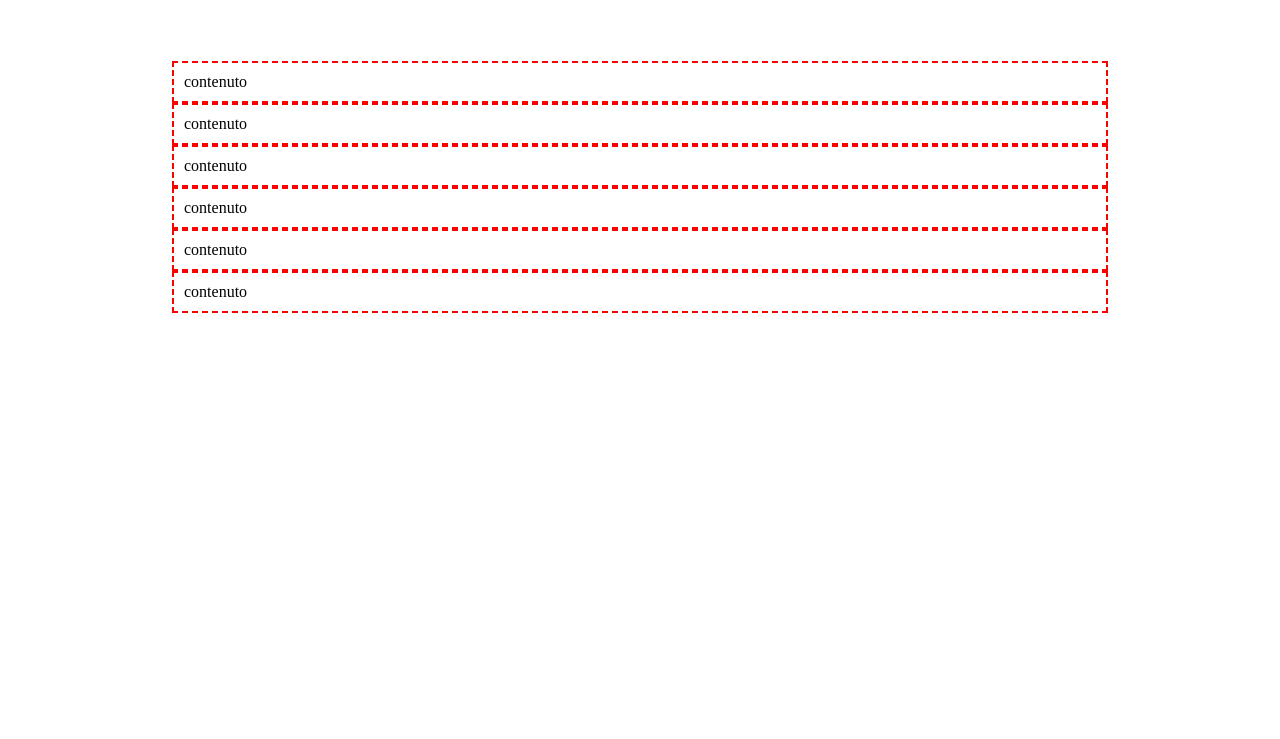
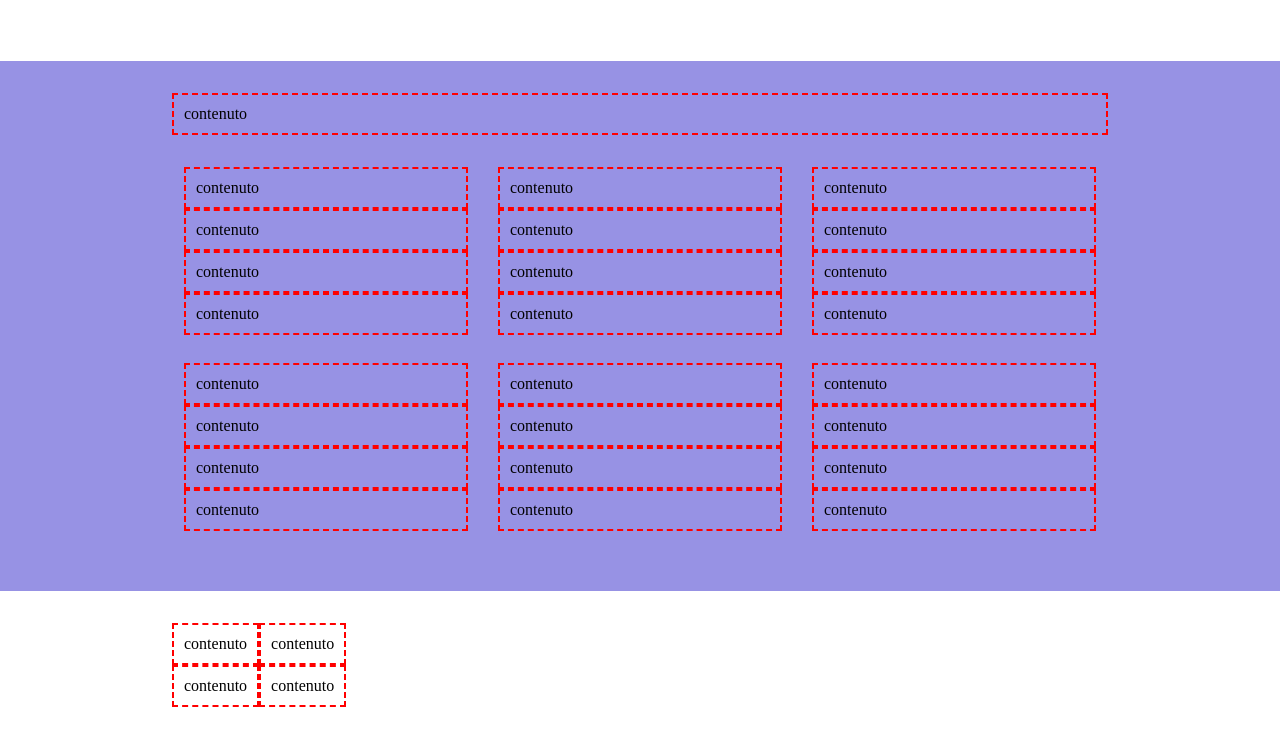
Before and after one commit to Roberto-Larivera/htmlcss-responsive-layout, a plain HTML site: page index.html in a window 1280 px wide. Shown: the part 853-1592 px from the top of the page. Before the commit the page ends 1166 px from the top, so only its background shows below. Drawn offline with Linux system fonts and the light colour scheme.

Commit message:
Inizio quinta sezione about

```diff
--- a/css/style.css
+++ b/css/style.css
@@ -13,7 +13,7 @@ header{
 
 /* SECTION APPLICATION  */
 #application {
-    padding: var(--space-margin);
+    padding: var(--space-margin) 0;
 }
 #application .cards{
     display: flex;
@@ -73,3 +73,43 @@ header{
 #testimonial .cards > .box{
     margin-bottom: var(--space-margin);
 }
+
+
+
+
+
+/* SECTION BENEFITS  */
+#benefits{
+    background-color: var(--secondary-color);
+    padding: var(--space-margin) 0;
+}
+#benefits  .container > .box {
+    margin-bottom: var(--space-margin);
+}
+#benefits .cards{
+    width: 100%;
+    display: flex;
+    flex-wrap: wrap;
+    justify-content: space-between;
+}
+
+#benefits .card{
+    width: calc((100% / 3) - 1.75rem) ;
+    margin-left: 0.75rem;
+    margin-right: 0.75rem;
+    margin-bottom: 1.75rem;
+    display: flex;
+    flex-direction: column;
+}
+
+
+
+
+/* SECTION ABOUT */
+#about{
+    padding: var(--space-margin) 0;
+}
+#about .row{
+    width: 100%;
+    display: flex;
+}
--- a/index.html
+++ b/index.html
@@ -140,6 +140,10 @@
         <section id="benefits">
             <div class="container">
 
+                <div class="box">
+                    contenuto
+                </div>
+
                 <div class="cards">
 
                     <div class="card">
@@ -149,35 +153,114 @@
                         <div class="box">
                             contenuto
                         </div>
+                        <div class="box">
+                            contenuto
+                        </div>
+                        <div class="box">
+                            contenuto
+                        </div>
                     </div>
-
                     <div class="card">
+                        <div class="box">
+                            contenuto
+                        </div>
+                        <div class="box">
+                            contenuto
+                        </div>
+                        <div class="box">
+                            contenuto
+                        </div>
+                        <div class="box">
+                            contenuto
+                        </div>
+                    </div>
+                    <div class="card">
+                        <div class="box">
+                            contenuto
+                        </div>
+                        <div class="box">
+                            contenuto
+                        </div>
+                        <div class="box">
+                            contenuto
+                        </div>
+                        <div class="box">
+                            contenuto
+                        </div>
+                    </div>
+                    <div class="card">
+                        <div class="box">
+                            contenuto
+                        </div>
+                        <div class="box">
+                            contenuto
+                        </div>
+                        <div class="box">
+                            contenuto
+                        </div>
+                        <div class="box">
+                            contenuto
+                        </div>
+                    </div>
+                    <div class="card">
+                        <div class="box">
+                            contenuto
+                        </div>
+                        <div class="box">
+                            contenuto
+                        </div>
+                        <div class="box">
+                            contenuto
+                        </div>
+                        <div class="box">
+                            contenuto
+                        </div>
+                    </div>
+                    <div class="card">
+                        <div class="box">
+                            contenuto
+                        </div>
+                        <div class="box">
+                            contenuto
+                        </div>
+                        <div class="box">
+                            contenuto
+                        </div>
                         <div class="box">
                             contenuto
                         </div>
                     </div>
 
-                    <div class="card">
+
+                </div>
+
+            </div>
+        </section> <!-- fine benefits-->
+
+        <section id="about">
+            <div class="container">
+                <div class="row">
+
+                    <div class="col">
+                        <div class="box">
+                            contenuto
+                        </div>
                         <div class="box">
                             contenuto
                         </div>
                     </div>
 
-                    <div class="card">
+                    <div class="col">
+                        <div class="box">
+                            contenuto
+                        </div>
                         <div class="box">
                             contenuto
                         </div>
                     </div>
+                </div>
+            </div>
 
-                    <div class="card">
-                        <div class="box">
-                            contenuto
-                        </div>
-                    </div>
-
-                </div>
-
-            </div>
         </section>
     </main>
 </body>
```
